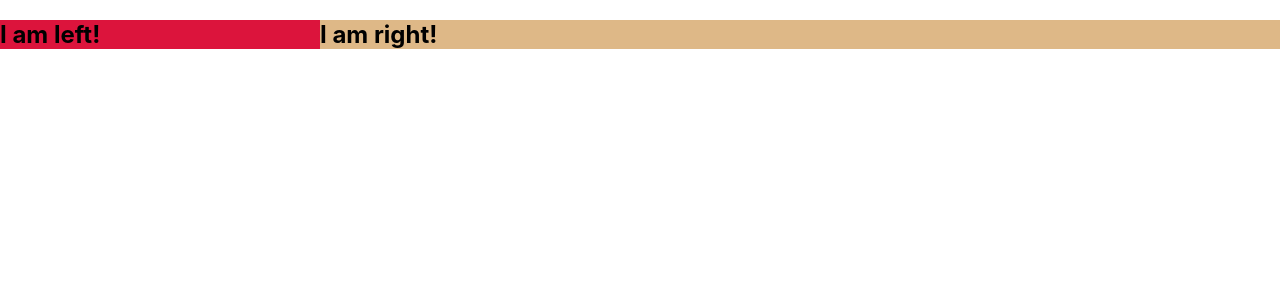
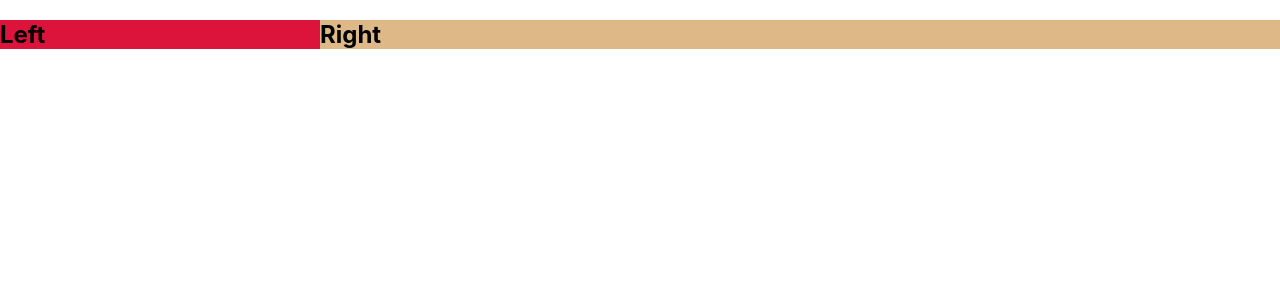
Before and after one commit to esteres/design-patterns, a React (Create React App) app: page / in a window 1280 px wide. Shown: the top 300 px of the page. Built offline with nearby package versions, Linux system fonts and the light colour scheme.

Commit message:
Make the LeftSideComp and RightSideComp children of SplitScreen (better approach)

```diff
--- a/src/App.js
+++ b/src/App.js
@@ -3,20 +3,23 @@
 import { SplitScreen } from './components/split-screen';
 
 function App() {
-  const LeftSideComp = () => {
+  const LeftSideComp = ({title}) => {
     return (
-      <h2 style={{backgroundColor: 'crimson'}}>I am left!</h2>
+      <h2 style={{backgroundColor: 'crimson'}}>{title}</h2>
     )
   }
 
-  const RightSideComp = () => {
+  const RightSideComp = ({title}) => {
     return (
-      <h2 style={{backgroundColor: 'burlywood'}}>I am right!</h2>
+      <h2 style={{backgroundColor: 'burlywood'}}>{title}</h2>
     )
   }
 
   return (
-    <SplitScreen Left={LeftSideComp} Right={RightSideComp} leftWidth={1} rightWidth={3}/>
+    <SplitScreen leftWidth={1} rightWidth={3}>
+      <LeftSideComp title={'Left'} />
+      <RightSideComp title={'Right'} />
+    </SplitScreen>
   );
 }
 
--- a/src/components/split-screen.jsx
+++ b/src/components/split-screen.jsx
@@ -8,14 +8,16 @@
   flex: ${(p) => p.flex};
 `;
 
-export const SplitScreen = ({Left, Right, leftWidth = 1, rightWidth = 1}) => {
+export const SplitScreen = ({ children, leftWidth = 1, rightWidth = 1 }) => {
+  const [left, right] = children;
+
   return (
     <Container>
       <Panel flex={leftWidth}>
-        <Left />
+        {left}
       </Panel>
       <Panel flex={rightWidth}>
-        <Right />
+        {right}
       </Panel>
     </Container>
   )
```
